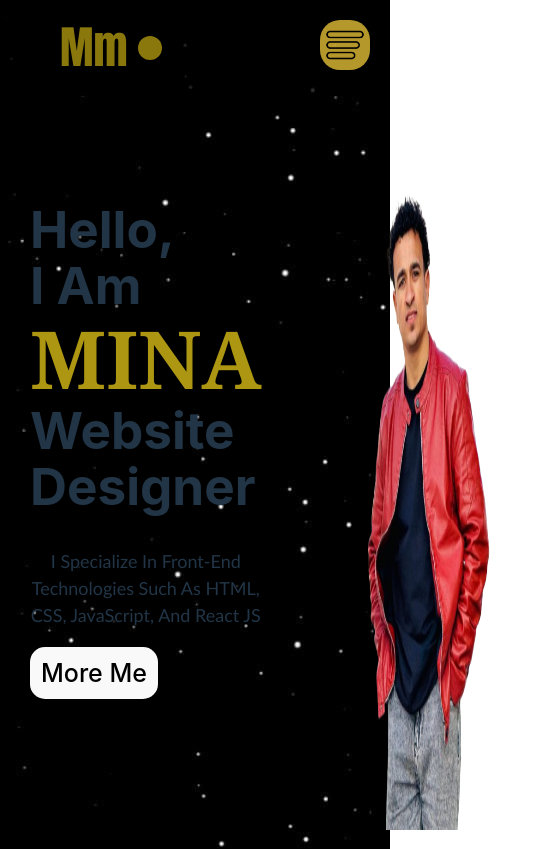
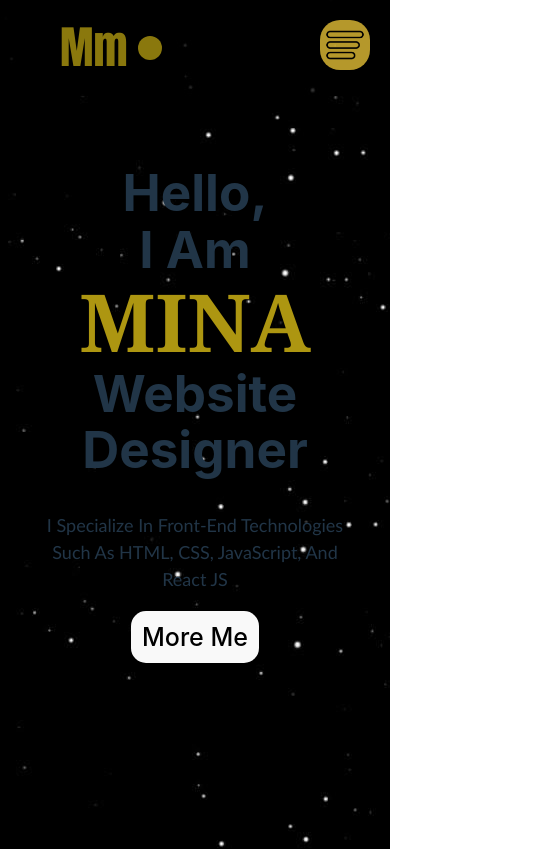
Before and after one commit to MinaMahrous-123/ReactPortFolio, a React (Vite) app: page / in a window 390 px wide. Shown: the top 849 px of the page, 552 px wide, since content can reach past the window. Built offline with nearby package versions, Linux system fonts and the light colour scheme.

Commit message:
Save GitHub Pages Config

```diff
--- a/src/PortFolio/Nav.css
+++ b/src/PortFolio/Nav.css
@@ -205,13 +205,16 @@ span{
     .nav .links,.nav .btn{
         display: none;
     }
-/* .continer{
+.continer{
 
    flex-direction: column;
    align-items: center;
+   position: relative;
+   top: 100px;
+   text-align: center;
 
 }
-*/
+
 
 .dicimg img{
 width: 200px;
```
